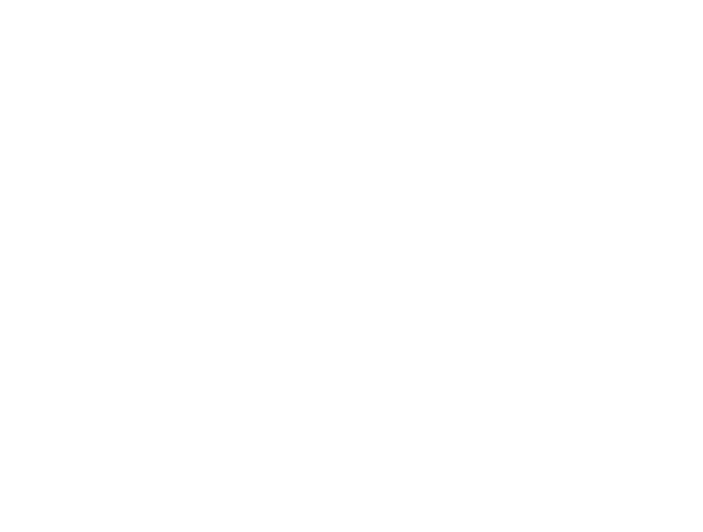
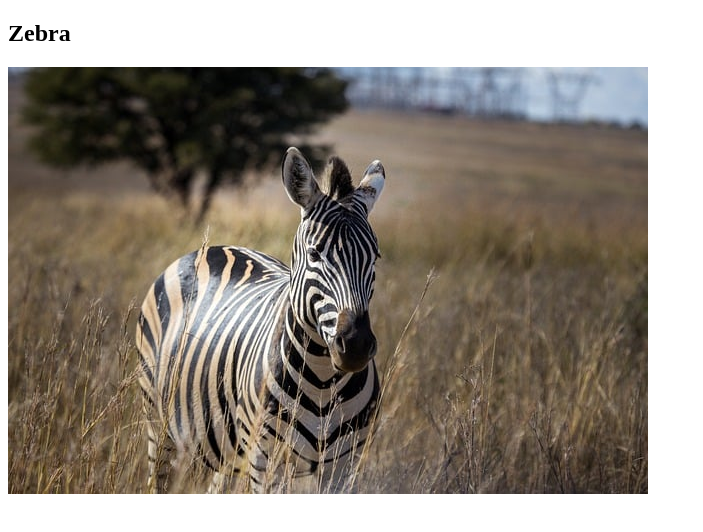
Before and after one commit to magdamadej/INIS5-FD1, a plain HTML site: page index.html in a window 1280 px wide. Shown: the whole page, without its empty margins (0-703 px from the left). Drawn offline with Linux system fonts and the light colour scheme.

Commit message:
dodaj sekcje z zebra

```diff
--- a/index.html
+++ b/index.html
@@ -3,9 +3,12 @@
 <head>
     <meta charset="UTF-8">
     <meta name="viewport" content="width=device-width, initial-scale=1.0">
-    <title>Bolg testowy</title>
+    <title>Blog testowy</title>
 </head>
 <body>
-
+    <section>
+        <h2>Zebra</h2>
+        <img src="./zebra.jpg" alt="">
+    </section>
 </body>
 </html>
```
Also changed, not shown: zebra.jpg (added).
